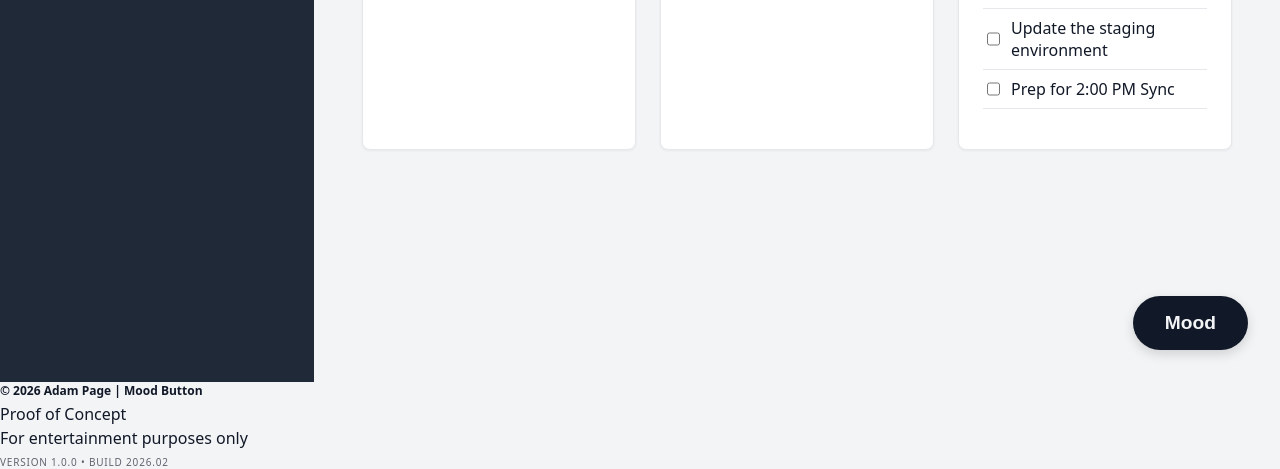
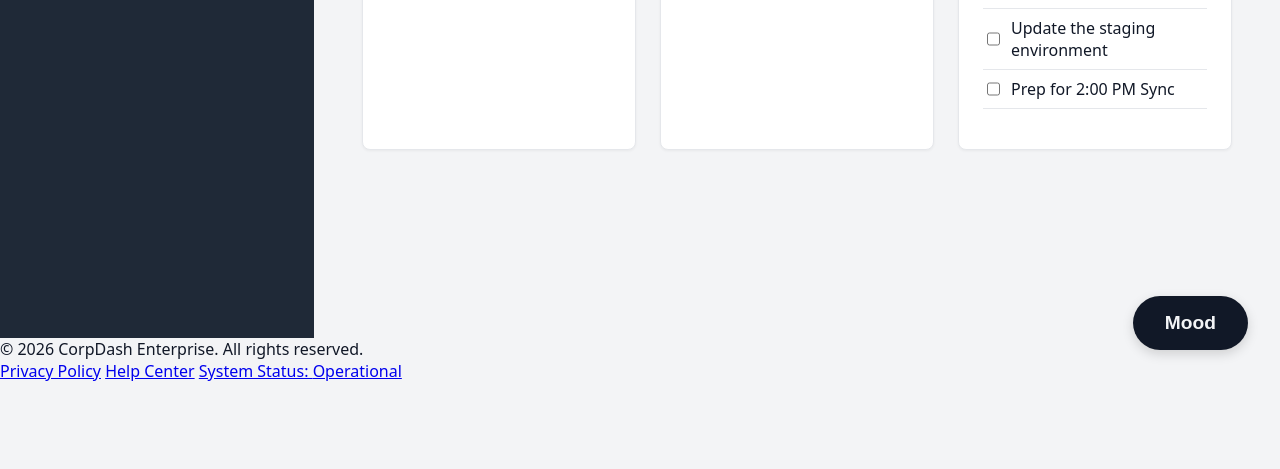
Before and after one commit to Trackrabbit/mood-page, a plain HTML site: page index.html in a window 1280 px wide. Shown: the part 418-887 px from the top of the page. After the commit the page ends 800 px from the top, so only its background shows below. Drawn offline with Linux system fonts and the light colour scheme.

Commit message:
Add footer with copyright and additional links
Added a footer with copyright and links to privacy policy, help center, and system status.

```diff
--- a/index.html
+++ b/index.html
@@ -52,6 +52,16 @@
                 </div>
             </main>
         </div>
+        <footer class="dashboard-footer">
+            <div class="footer-content">
+                <span>© 2026 CorpDash Enterprise. All rights reserved.</span>
+                <div class="footer-links">
+                    <a href="#">Privacy Policy</a>
+                    <a href="#">Help Center</a>
+                    <a href="#">System Status: <span class="status-dot"></span> Operational</a>
+                </div>
+            </div>
+        </footer>
     </div>
 
     <button class="floating-mood-btn" id="trigger-btn">Mood</button>
@@ -80,23 +90,5 @@
         <button id="action-btn" class="action-btn">Action</button>
         <button id="reset-btn" class="dismiss-btn">Dismiss Mood</button>
     </div>
-
-    <script src="scripts/app.js"></script>
-
-    <div class="footer-title">
-        © 2026 Adam Page | Mood Button
-    </div>
-
-    <div class="footer-text">
-        Proof of Concept
-    </div>
-
-    <div class="footer-text">
-        For entertainment purposes only
-    </div>
-
-    <div class="footer-version">
-        Version 1.0.0 • Build 2026.02
-    </div>
 </body>
 </html>
```
